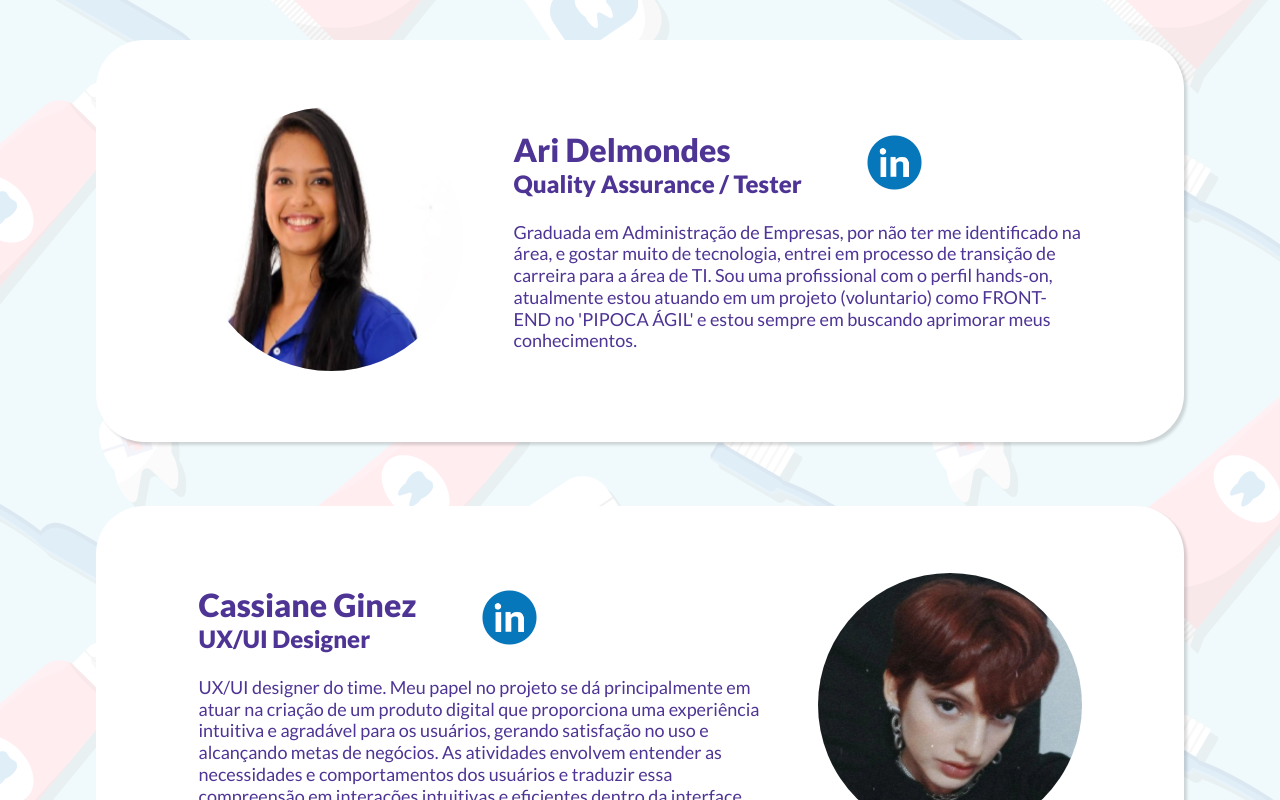
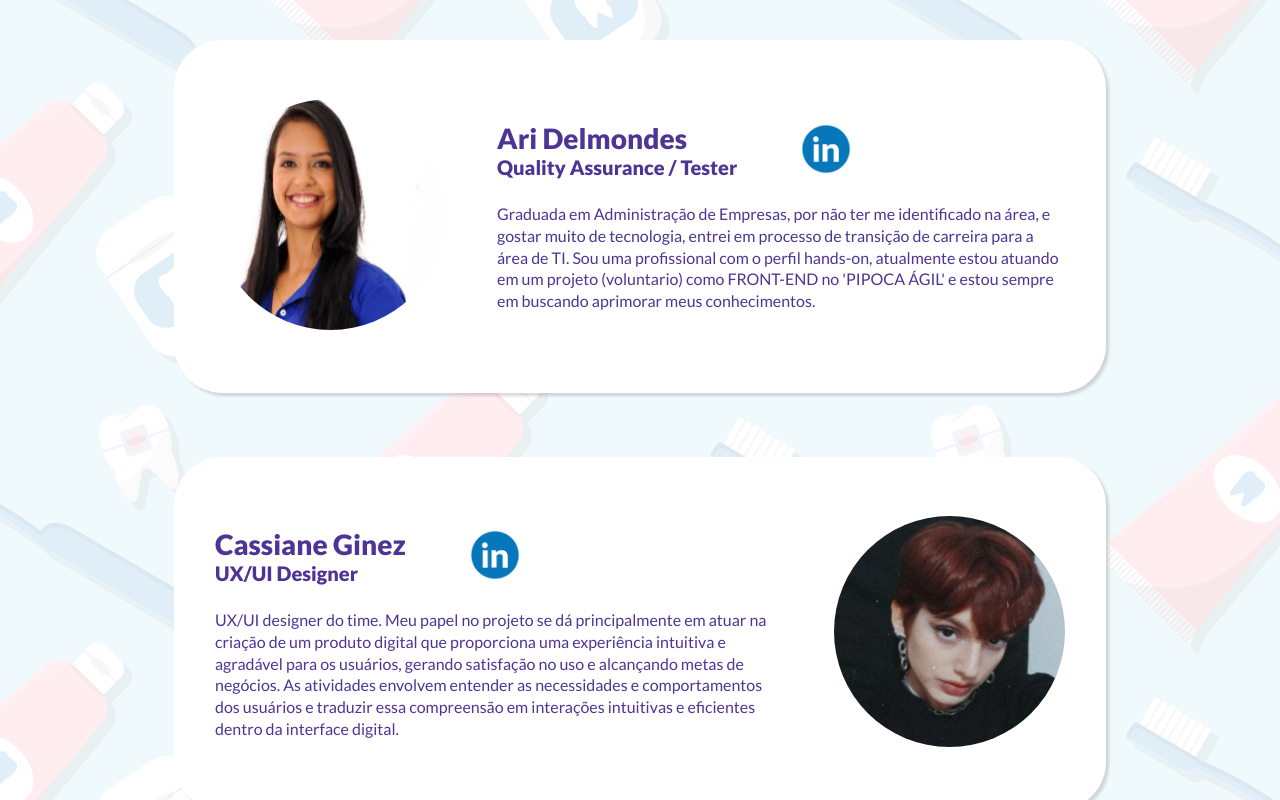
Before and after one commit to squadroxo/squad-roxo-pastel, a React (Vite) app: page / in a window 1280 px wide. Shown: the part 3040-3840 px from the top of the page. Built offline with nearby package versions, Linux system fonts and the light colour scheme.

Commit message:
feat: ajustando responsividade MacBook (1280px)

```diff
--- a/src/components/ContainerMembro/ContainerMembro.module.scss
+++ b/src/components/ContainerMembro/ContainerMembro.module.scss
@@ -207,9 +207,55 @@
 
 }
 
-@media screen and (min-width: 1025px) and (max-width: 1440px){
+@media screen and (min-width: 1025px) and (max-width: 1279px){
   .container {
     width: 85%;
+  }
+  .container__fotoAuxiliar, .container__fotoAuxiliarSec{
+    display: none;
+  }
+
+  .container__containerInfos__pessoa{
+    margin-bottom: 8px;
+  }
+}
+
+@media screen and (min-width: 1280px) and (max-width: 1500px){
+  .container {
+    width: 932px;
+    height: 353px;
+
+    &__containerFoto{
+      &__foto{
+        width: 231px;
+        height: 231px;
+      }
+    }
+
+    &__containerInfos{
+      &__pessoa{
+        &__nome {
+          font-size: 28px;
+        }
+
+        &__funcao{
+          font-size: 20px;
+        }
+
+        .imagemLinkedin{
+          width: 50px;
+          height: 50px;
+        }
+      }
+
+      &__containerSobre{
+
+        &__sobre{
+          font-size: 16px;
+        }
+      }
+    }
+
   }
   .container__fotoAuxiliar, .container__fotoAuxiliarSec{
     display: none;
```
